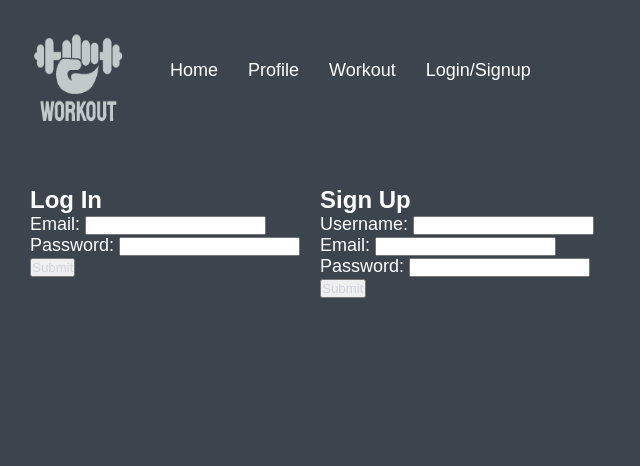
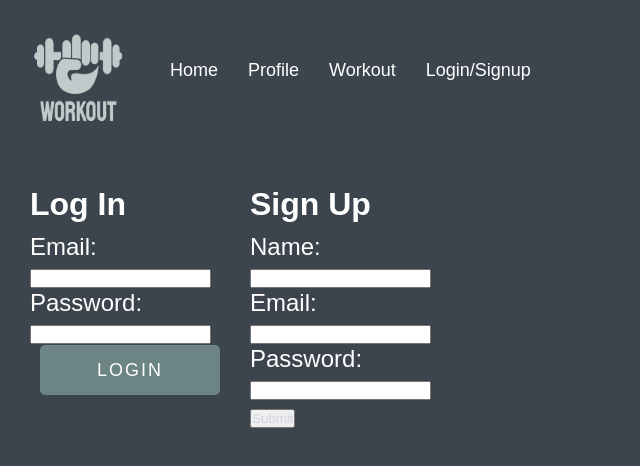
Before and after one commit to Dominiscus1/Workout, a React (Create React App) app in the folder client/: page /Register in a window 1280 px wide. Shown: the top 466 px of the page, without its empty margins (0-640 px from the left). Built offline with nearby package versions, Linux system fonts and the light colour scheme.

Commit message:
Log styling changes

```diff
--- a/client/src/compnent/login/login.css
+++ b/client/src/compnent/login/login.css
@@ -1,14 +1,14 @@
 .login-signup {
     color: white;
-    font-size: 18px;
+    font-size: 24px;
     display: flex;
     flex-direction: row;
     padding: 20px;
 }
 
 h2 {
-    font-size: 24px;
-    justify-content: center;
+    font-size: 32px;
+    padding-bottom: 10px;
 }
 
 #login {
--- a/client/src/compnent/login/login.js
+++ b/client/src/compnent/login/login.js
@@ -9,29 +9,34 @@ function Login () {
                 <form id= "login-form">
                     <div>
                         <label for="email">Email:   </label>
+                        <br/>
                         <input type="text" class="form-control" id="email-login" name="email"></input>
                     </div>
                     <div>
-                            <label for="password">Password: </label>
-                            <input type="text" class="form-control" id="password-login" name="password"></input>
+                        <label for="password">Password: </label>
+                        <br/>
+                        <input type="text" class="form-control" id="password-login" name="password"></input>
                     </div>
-                    <input type="submit" value="Submit"/>
+                    <button className="btn2 pointer" type="submit" value="Login" >Login</button>
                 </form>
             </div>
             <div class= "Signup" id= "signup">
                 <h2>Sign Up</h2>
                 <form id= "signup-form">
                     <div>
-                        <label for="username">Username: </label>
-                        <input type="text" class="form-control" id="username-signup" name="username"></input>
+                        <label for="username">Name: </label>
+                        <br/>
+                        <input type="text" id="username-signup" name="username"></input>
                     </div>
                     <div>
                         <label for="email">Email:   </label>
-                        <input type="text" class="form-control" id="email-signup" name="email"></input>
+                        <br/>
+                        <input type="text" id="email-signup" name="email"></input>
                     </div>
                     <div>
                         <label for="password">Password: </label>
-                        <input type="text" class="form-control" id="password-signup" name="password"></input>
+                        <br/>
+                        <input type="text" id="password-signup" name="password"></input>
                     </div>
                     <input type="submit" value="Submit"/>
                 </form>
```
